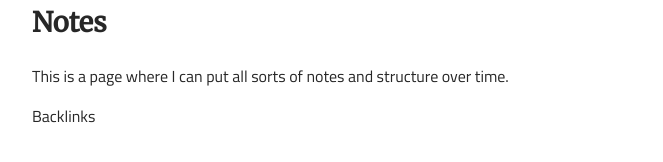
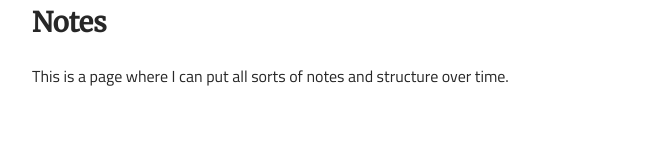
Before and after one commit to dela3499/dela3499.github.io, a Jekyll site: the page built from notes/index.md, in a window 1280 px wide. Shown: the part 165-327 px from the top of the page, without its empty margins (308-971 px from the left). Built offline with Jekyll 4.4.1, drawn with Linux system fonts in a browser that asks for light colours.

Commit message:
Attempting to fix conditional

```diff
--- a/_layouts/note.html
+++ b/_layouts/note.html
@@ -11,7 +11,7 @@ layout: base
     <!-- <div class="post__date"><p>{{ page.date | date: "%B %e, %Y" }}</p></div> -->
     <div class="post__content">{{ content }}</div>
 
-    {% if page.backlinks != '' %}
+    {% if page.backlinks.size > 0 %}
     <div class="backlinks">
         <h2>Backlinks</h2>
         <ul>
```
